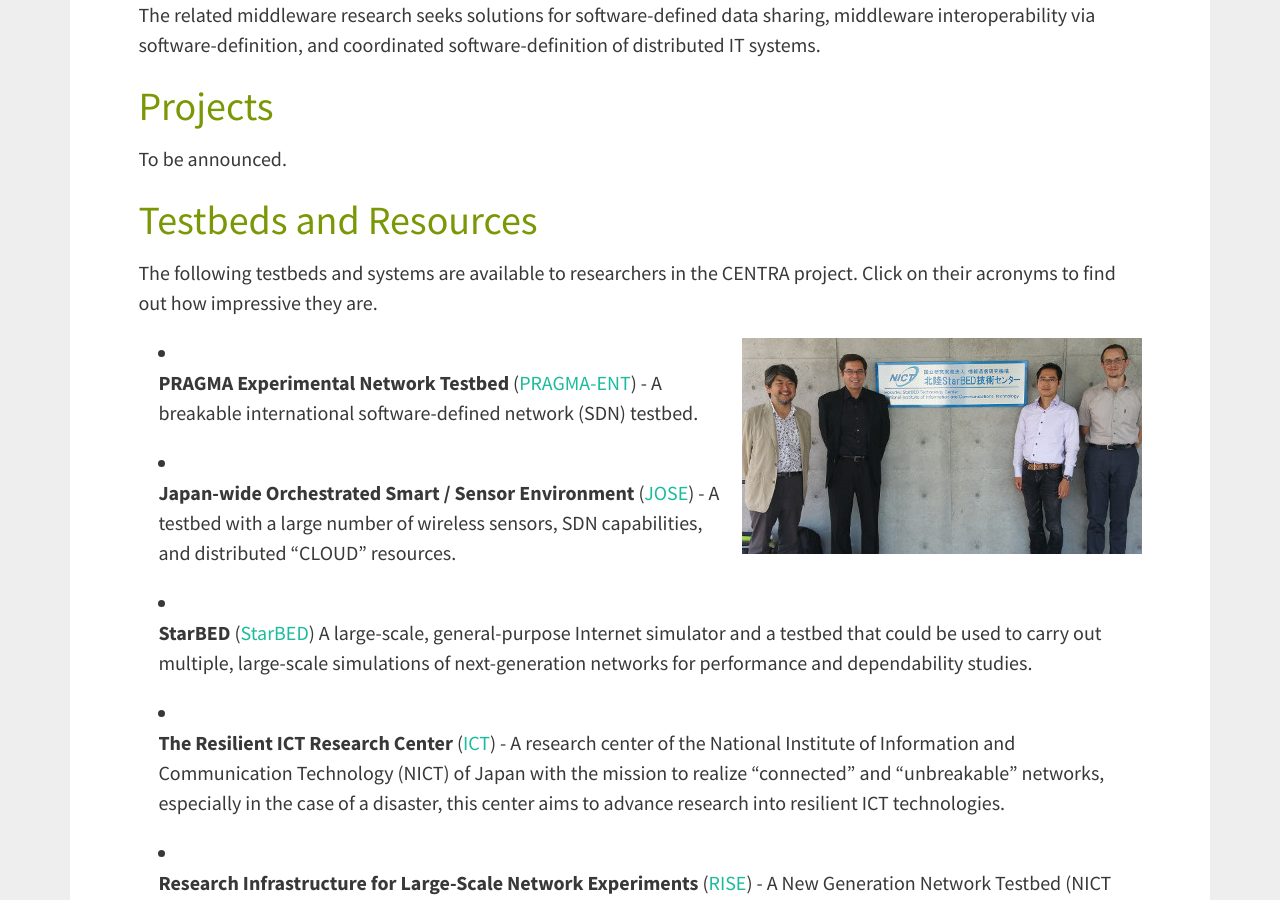
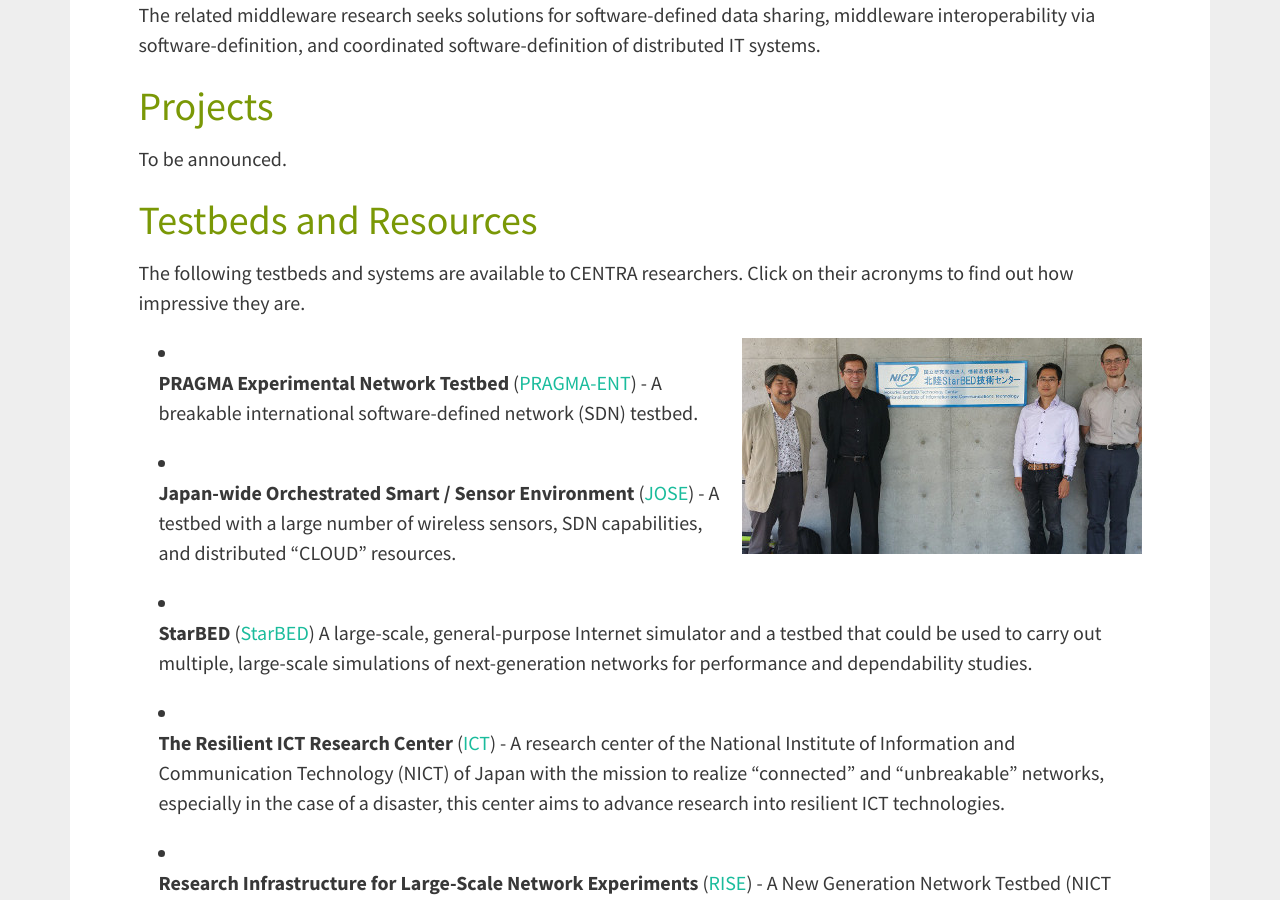
Before and after one commit to hmchou56/centra8, a Jekyll site: the page built from research.md, in a window 1280 px wide and 900 px high, scrolled down 645 px. Built offline with Jekyll 4.4.1, drawn with Linux system fonts in a browser that asks for light colours; nearby versions of some CDN libraries.

Commit message:
update testbeds and resources

```diff
--- a/research.md
+++ b/research.md
@@ -20,7 +20,7 @@ To be announced.
 
 # Testbeds and Resources
 
-The following testbeds and systems are available to researchers in the CENTRA project.  Click on their acronyms to find out how impressive they are.
+The following testbeds and systems are available to CENTRA researchers.  Click on their acronyms to find out how impressive they are.
 
 <img src="/img/starbed.jpg" style="float:right; padding: 0 0 1em 1em;" class="img-responsive" >
 
```
